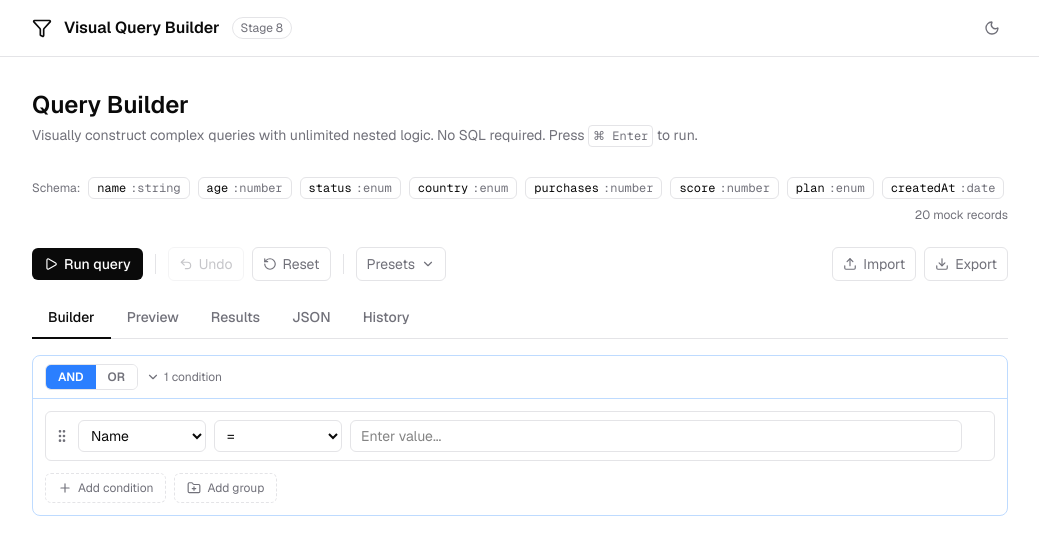
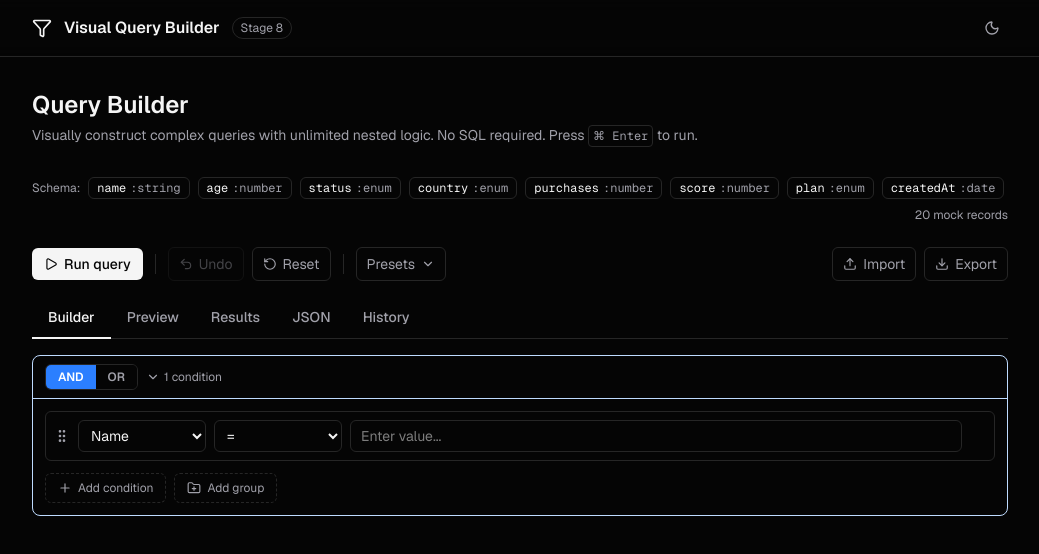
Before and after one commit to ussyalfaks/visual-query-builder, a Next.js app: page / in a window 1280 px wide. Shown: the top 554 px of the page, without its empty margins (120-1159 px from the left). Built offline with nearby package versions, Linux system fonts and the light colour scheme.

Commit message:
feat: dark-first token system, remove light mode

```diff
--- a/app/globals.css
+++ b/app/globals.css
@@ -1,27 +1,31 @@
 @import "tailwindcss";
 
 :root {
-  --background: #ffffff;
-  --foreground: #0a0a0a;
-  --muted: #f4f4f5;
-  --muted-foreground: #71717a;
-  --border: #e4e4e7;
-  --input: #e4e4e7;
-  --ring: #0a0a0a;
+  --background: #050505;
+  --surface: #0f0f0f;
+  --surface-raised: #161616;
+  --surface-hover: #1e1e1e;
+  --foreground: #f5f5f5;
+  --muted-foreground: #a1a1aa;
+  --subtle: #52525b;
+  --border: #262626;
+  --input: #262626;
+  --muted: #1e1e1e;
+
+  --accent: #10b981;
+  --accent-hover: #059669;
+  --accent-subtle: #064e3b;
+  --accent-text: #d1fae5;
+
+  --or-bg: #4c1d95;
+  --or-text: #a78bfa;
+  --or-subtle: #1a0d38;
+  --or-border: #3b1f6e;
+
   --destructive: #ef4444;
   --destructive-foreground: #fef2f2;
-}
-
-.dark {
-  --background: #09090b;
-  --foreground: #fafafa;
-  --muted: #18181b;
-  --muted-foreground: #a1a1aa;
-  --border: #27272a;
-  --input: #27272a;
-  --ring: #fafafa;
-  --destructive: #ef4444;
-  --destructive-foreground: #fef2f2;
+  --warning: #f59e0b;
+  --ring: #10b981;
 }
 
 body {
@@ -32,13 +36,27 @@ body {
 
 @theme inline {
   --color-background: var(--background);
+  --color-surface: var(--surface);
+  --color-surface-raised: var(--surface-raised);
+  --color-surface-hover: var(--surface-hover);
   --color-foreground: var(--foreground);
   --color-muted: var(--muted);
   --color-muted-foreground: var(--muted-foreground);
+  --color-subtle: var(--subtle);
   --color-border: var(--border);
   --color-input: var(--input);
   --color-ring: var(--ring);
+  --color-accent: var(--accent);
+  --color-accent-hover: var(--accent-hover);
+  --color-accent-subtle: var(--accent-subtle);
+  --color-accent-text: var(--accent-text);
+  --color-or-bg: var(--or-bg);
+  --color-or-text: var(--or-text);
+  --color-or-subtle: var(--or-subtle);
+  --color-or-border: var(--or-border);
   --color-destructive: var(--destructive);
+  --color-destructive-foreground: var(--destructive-foreground);
+  --color-warning: var(--warning);
   --font-sans: var(--font-geist), system-ui, sans-serif;
   --font-mono: var(--font-geist-mono), monospace;
 }
--- a/tailwind.config.ts
+++ b/tailwind.config.ts
@@ -1,7 +1,6 @@
 import type { Config } from 'tailwindcss';
 
 const config: Config = {
-  darkMode: 'class',
   content: [
     './pages/**/*.{js,ts,jsx,tsx,mdx}',
     './components/**/*.{js,ts,jsx,tsx,mdx}',
```
